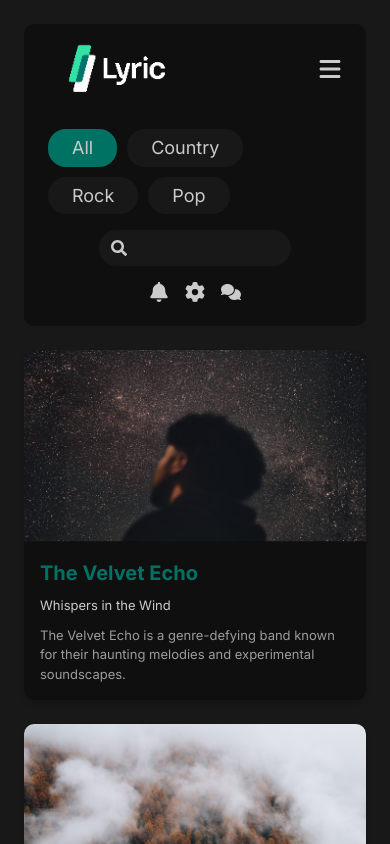
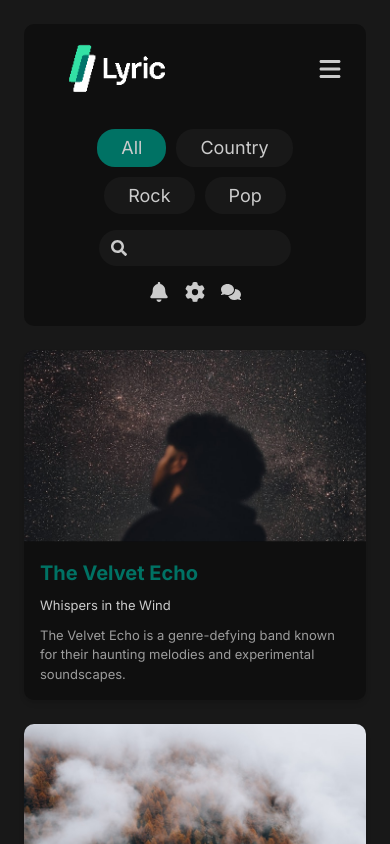
Before and after one commit to sergiogregorutti/fe-challenge, a Next.js app: page / in a window 390 px wide. Both pictures are taken after a click on the button 330 px from the left and 68 px from the top of the page. Shown: the top 844 px of the page. Built offline with nearby package versions, Linux system fonts and the light colour scheme; no server answers.

Commit message:
Header styles improvement

```diff
--- a/components/layout/Header.tsx
+++ b/components/layout/Header.tsx
@@ -53,7 +53,7 @@ export default function Header({
             : "lg:flex lg:flex-row lg:items-center lg:gap-5 xl:gap-14 xl:mb-0"
         }`}
       >
-        <div className="flex gap-[10px] flex-wrap">
+        <div className="flex gap-[10px] flex-wrap justify-center">
           {["All", "Country", "Rock", "Pop"].map((label) => {
             const isSelected = selectedGenre === label;
             return (
```
